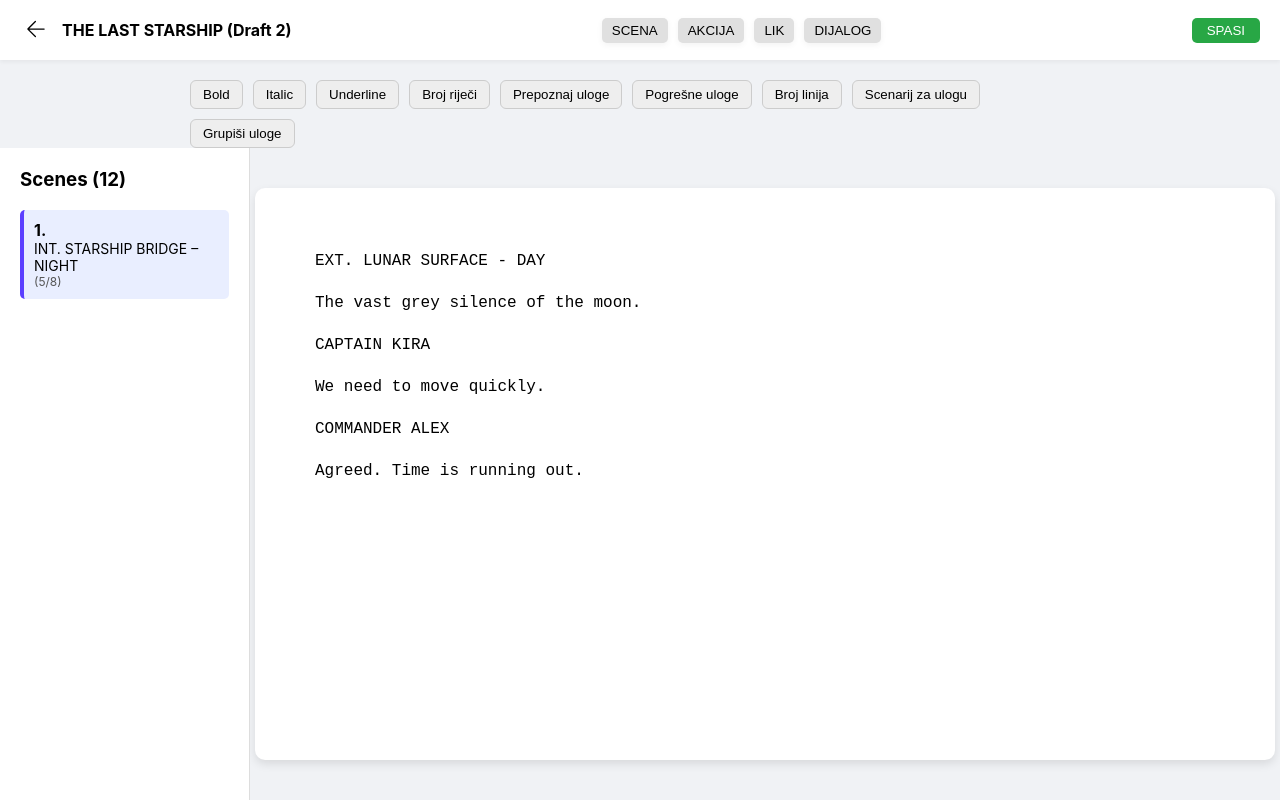
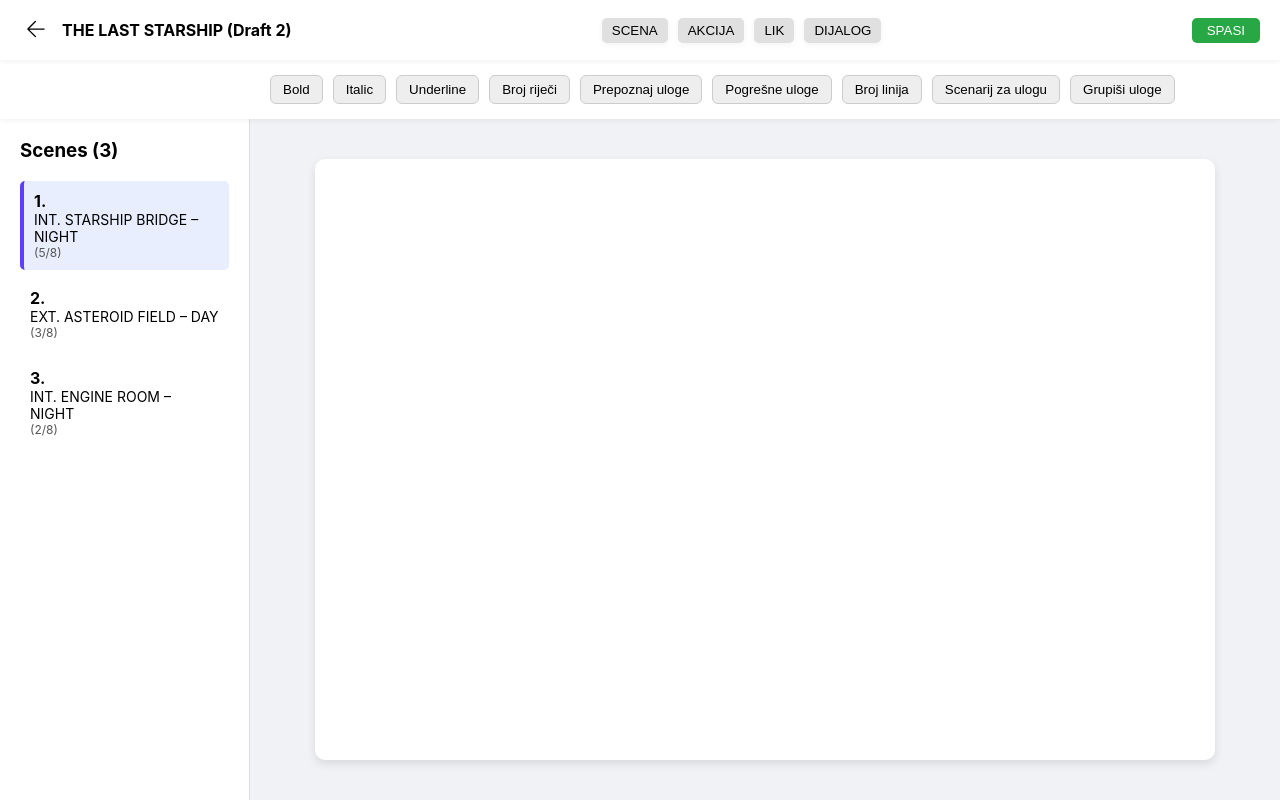
Before and after one commit to ihindija1/ScenarijPro, a plain HTML site: page html/writing.html in a window 1280 px wide. Drawn offline with Linux system fonts and the light colour scheme.

Commit message:
zavrseno, pregledat jos sitne detalje

```diff
--- a/css/writing.css
+++ b/css/writing.css
@@ -2,22 +2,19 @@ html, body {
   margin: 0;
   padding: 0;
   width: 100%;
-  height: auto;
+  height: 100%;
   font-family: Poppins, Inter, sans-serif;
   background-color: #f0f2f5;
-  overflow: auto;
   box-sizing: border-box;
 }
 
-
 .app {
-  width: 100vw;
+  width: 100%;
   height: 100vh;
   display: flex;
   flex-direction: column;
   box-sizing: border-box;
 }
-
 
 header.header {
   flex-shrink: 0;
@@ -35,7 +32,6 @@ header.header {
   top: 0;
 }
 
-
 .header-left {
   display: flex;
   align-items: center;
@@ -52,7 +48,6 @@ header.header {
   font-weight: bold;
 }
 
-
 .header-center {
   display: flex;
   gap: 10px;
@@ -66,13 +61,11 @@ header.header {
   background-color: #e0e0e0;
   box-shadow: 0 2px 6px rgba(0,0,0,0.05);
   cursor: pointer;
-
 }
 
 .header-btn:hover {
   background-color: #f0f0f0;
 }
-
 
 .save-btn {
   background-color: #28a745;
@@ -86,28 +79,64 @@ header.header {
 
 .save-btn:hover {
   background-color: #218838;
-
 }
 
+/* TOOLBAR - FIKSIRAN ISPOD HEADERA */
+.editor-toolbar {
+  flex-shrink: 0;
+  width:100%;
+  padding: 15px 20px;
+  background-color: #fff;
+  display: flex;
+  flex-wrap: wrap;
+  gap: 10px;
+  box-shadow: 0 2px 4px rgba(0,0,0,0.05);
+  box-sizing: border-box;
+  position: sticky;
+  top: 60px;
+  z-index: 9;
+   padding-left: 270px;
+}
 
+.editor-toolbar button {
+  padding: 6px 12px;
+  background: #eee;
+  border: 1px solid #ccc;
+  border-radius: 6px;
+  cursor: pointer;
+}
+
+#poruke {
+  flex-shrink: 0;
+  width: 100%;
+  padding: 10px 20px;
+  background: #fff8dd;
+  border-left: 4px solid #d6a300;
+  font-family: "Courier Prime", monospace;
+  display: none;
+  box-sizing: border-box;
+}
+
+/* GLAVNI KONTEJNER - FLEX SA AUTOMATSKOM VISINOM */
 .main-container {
   flex: 1;
   display: flex;
   width: 100%;
-  height: 100%;
-    overflow:visible;
+  min-height: 0; /* KLJUČNO za scrollanje */
+  overflow: hidden;
   box-sizing: border-box;
 }
 
-
+/* SIDEBAR - BEZ STICKY, SA OVERFLOW */
 .sidebar {
-  position:sticky;
+  flex-shrink: 0;
   width: 250px;
   padding: 20px;
   background-color: #fff;
   border-right: 1px solid #ddd;
   overflow-y: auto;
   box-sizing: border-box;
+
 }
 
 .sidebar h3 {
@@ -127,9 +156,6 @@ header.header {
   cursor: pointer;
   display: flex;
   flex-direction: column;
-
-
-
 }
 
 .scene.active {
@@ -150,18 +176,26 @@ header.header {
   color: #555;
 }
 
+/* EDITOR KONTEJNER - WRAPPER ZA CENTRIRANJE */
+.editor-container {
+  flex: 1;
+  overflow-y: auto;
+  padding: 40px 20px;
+  box-sizing: border-box;
+}
 
+/* EDITOR - CENTRIRAN SA MAX-WIDTH */
 .editor {
- flex: 1;
   background-color: #fff;
-  margin: 40px auto;
   padding: 40px 60px;
   border-radius: 10px;
   box-shadow: 0 4px 10px rgba(0,0,0,0.1);
-  width: 80%;
+  width: 100%;
   max-width: 900px;
-  overflow:visible;
+  margin: 0 auto;
   font-family: "Courier Prime", "Courier New", monospace;
+  box-sizing: border-box;
+  min-height: 100%; /* Da se protegne cijeli kontejner */
 }
 
 .scene-header {
@@ -174,34 +208,6 @@ header.header {
   margin: 1.5em 0;
 }
 
-.editor-toolbar {
-  width: 80%;
-  max-width: 900px;
-  margin: 20px auto 0 auto;
-  display: flex;
-  flex-wrap: wrap;
-  gap: 10px;
-}
-
-.editor-toolbar button {
-  padding: 6px 12px;
-  background: #eee;
-  border: 1px solid #ccc;
-  border-radius: 6px;
-  cursor: pointer;
-}
-
-#poruke {
-  width: 80%;
-  max-width: 900px;
-  margin: 15px auto;
-  padding: 10px;
-  background: #fff8dd;
-  border-left: 4px solid #d6a300;
-  font-family: "Courier Prime", monospace;
-  display: none;
-}
-
 @media (max-width: 750px) {
   .main-container {
     flex-direction: column;
@@ -211,10 +217,15 @@ header.header {
     width: 100%;
     border-right: none;
     border-bottom: 1px solid #ddd;
+    max-height: 300px;
   }
 
   .header-center {
     flex-wrap: wrap;
     gap: 5px;
   }
+
+  .editor {
+    padding: 30px 20px;
+  }
 }
--- a/html/writing.html
+++ b/html/writing.html
@@ -8,8 +8,10 @@
 </head>
 <body>
   <div class="app">
+    <!-- Zaglavlje -->
     <header class="header">
       <div class="header-left">
+        <!-- SVG strelica nazad -->
         <button class="back-btn">
           <svg xmlns="http://www.w3.org/2000/svg" width="20" height="20" fill="currentColor" viewBox="0 0 16 16">
             <path fill-rule="evenodd" d="M15 8a.5.5 0 0 1-.5.5H2.707l5.147 5.146a.5.5 0 0 1-.708.708l-6-6a.5.5 0 0 1 0-.708l6-6a.5.5 0 0 1 .708.708L2.707 7.5H14.5A.5.5 0 0 1 15 8z"/>
@@ -28,6 +30,7 @@
       </div>
     </header>
 
+    <!-- Toolbar za dugmad iz spirale 2 -->
     <div class="editor-toolbar">
       <button data-action="bold">Bold</button>
       <button data-action="italic">Italic</button>
@@ -40,33 +43,44 @@
       <button data-action="grupisiUloge">Grupiši uloge</button>
     </div>
 
+    <!-- Div za poruke -->
     <div id="poruke"></div>
 
+    <!-- Glavni sadržaj -->
     <main class="main-container">
+      <!-- Sidebar sa 3 scene -->
       <aside class="sidebar">
-      <h3>Scenes (12)</h3>
+        <h3>Scenes (3)</h3>
         <ul class="scene-list">
           <li class="scene active">
             <span class="scene-num">1.</span>
             <span class="scene-title">INT. STARSHIP BRIDGE – NIGHT</span>
             <span class="scene-pages">(5/8)</span>
           </li>
+          <li class="scene">
+            <span class="scene-num">2.</span>
+            <span class="scene-title">EXT. ASTEROID FIELD – DAY</span>
+            <span class="scene-pages">(3/8)</span>
+          </li>
+          <li class="scene">
+            <span class="scene-num">3.</span>
+            <span class="scene-title">INT. ENGINE ROOM – NIGHT</span>
+            <span class="scene-pages">(2/8)</span>
+          </li>
         </ul>
       </aside>
 
-    <!-- VAŽNO: contenteditable="true" -->
+      <!-- Editor kontejner wrapper -->
+      <div class="editor-container">
+        <!-- VAŽNO: contenteditable="true" za spiralu 2 -->
         <div class="editor" id="divEditor" contenteditable="true">
-      <p>EXT. LUNAR SURFACE - DAY</p>
-      <p>The vast grey silence of the moon.</p>
-      <p>CAPTAIN KIRA</p>
-      <p>We need to move quickly.</p>
-      <p>COMMANDER ALEX</p>
-      <p>Agreed. Time is running out.</p>
+
+        </div>
       </div>
     </main>
   </div>
 
-  <!-- Učitaj JS fajlove NA KRAJU body taga -->
+
   <script src="../js/EditorTeksta.js"></script>
   <script src="../js/editor.js"></script>
 </body>
```
Lines whose indentation alone changed are shown as unchanged.
